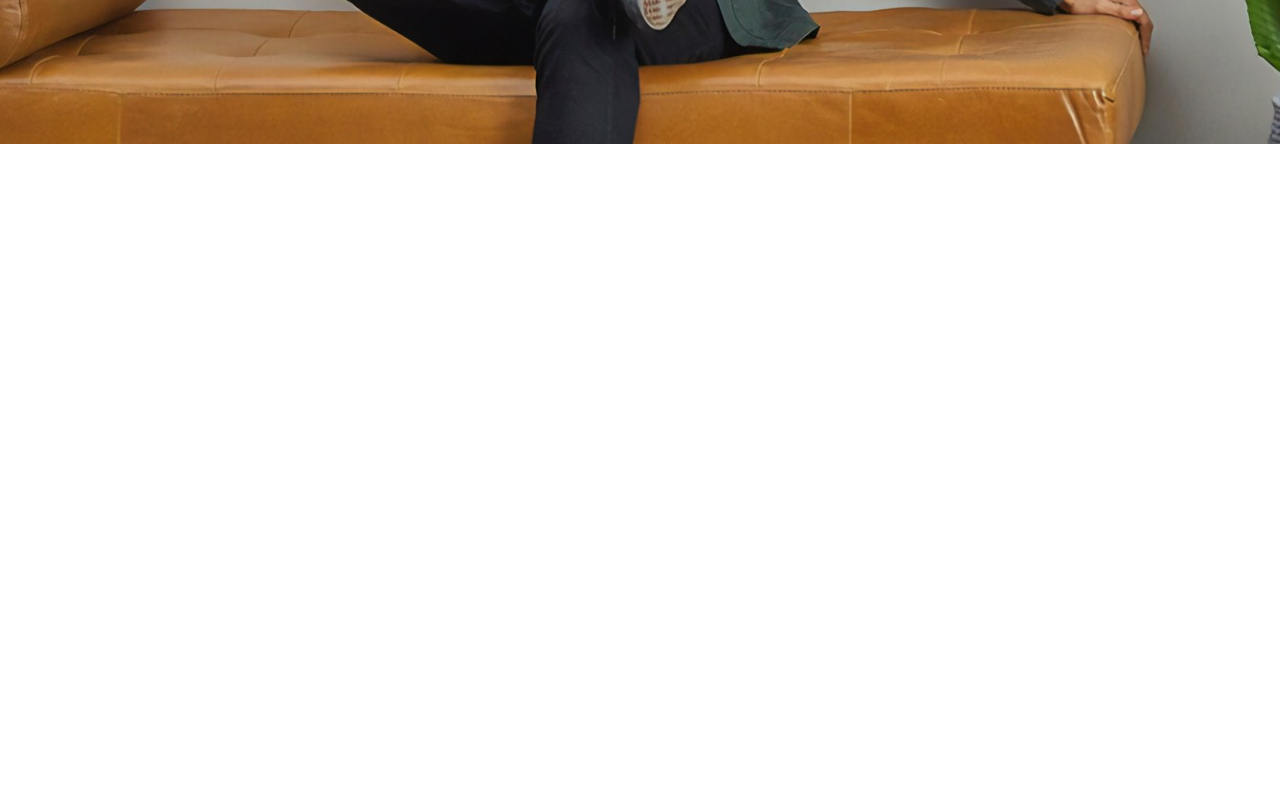
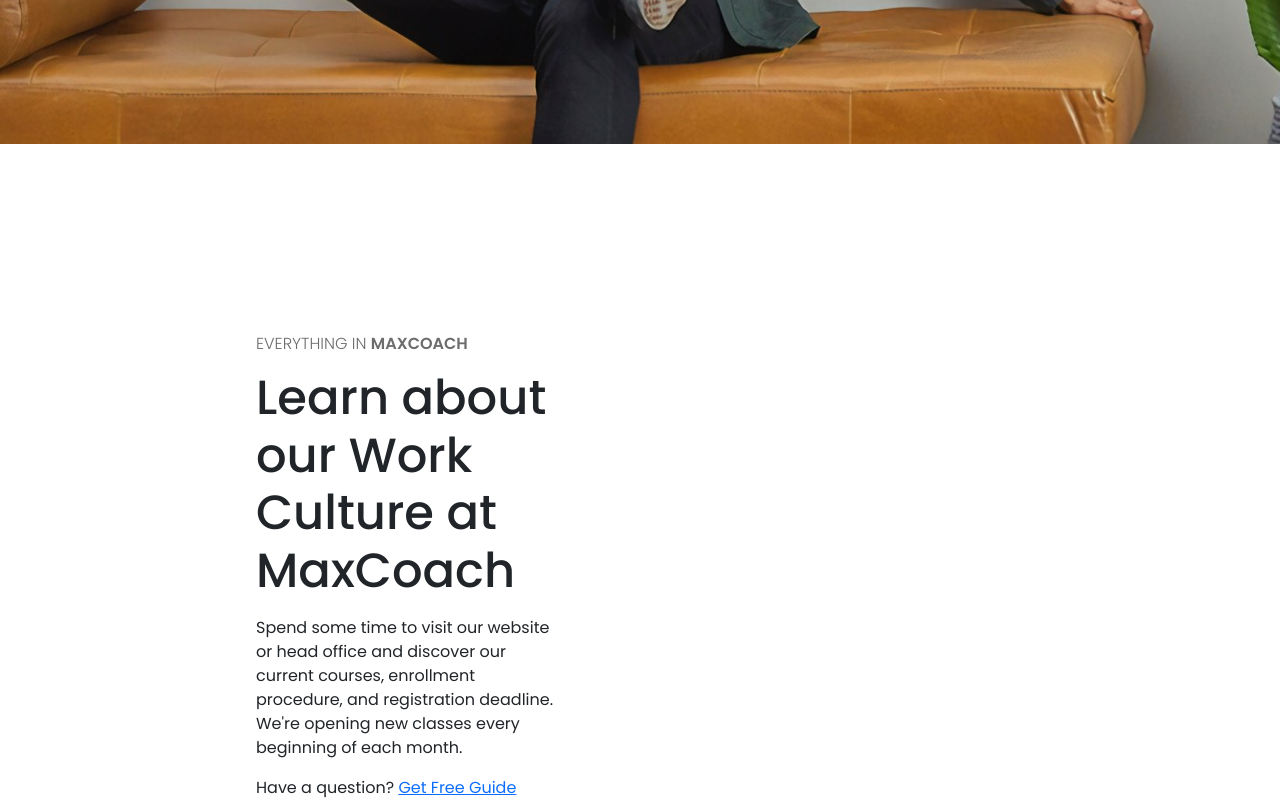
Before and after one commit to mlietti1/proj-html-vuejs, a Vue app: page / in a window 1280 px wide. Shown: the part 606-1406 px from the top of the page. Before the commit the page ends 800 px from the top, so only its background shows below. Built offline with nearby package versions, Linux system fonts and the light colour scheme.

Commit message:
[add] text content

```diff
--- a/src/components/AppHeader.vue
+++ b/src/components/AppHeader.vue
@@ -79,12 +79,13 @@
           }
           .toggle-menu {
             right: 0;
-            ul{
+            & ul{
               list-style: none;
               background-color: white;
               border: 2px solid lightgray;
               border-radius: 5px;
-              li{
+              & li{
+                color: $primary-font-color;
                 padding: 6px 12px;
                 cursor: pointer;
                 &:hover{
--- a/src/components/AppJumbo.vue
+++ b/src/components/AppJumbo.vue
@@ -47,7 +47,7 @@
     font-weight: 600;
   }
   h1{
-    font-size: 3.6rem;
+    font-size: 3.8rem;
     font-weight: 300;
   }
   a.button {
@@ -88,7 +88,7 @@
         li{
           a{
             background-color: white;
-            color: black;
+            color: $primary-font-color;
             display: inline-block;
             line-height: 2.2rem;
             width: 2.2rem;
--- a/src/components/AppMain.vue
+++ b/src/components/AppMain.vue
@@ -1,16 +1,20 @@
 <script>
 
 import AppJumbo from './AppJumbo.vue';
+import MainContent from './MainContent.vue';
+
 export default {
   name: 'AppMain',
   components:{
-    AppJumbo
+    AppJumbo,
+    MainContent
   }
 }
 </script>
 
 <template>
   <AppJumbo />
+  <MainContent />
 </template>
 
 <style lang="scss" scoped>
--- a/src/components/MainContent.vue
+++ b/src/components/MainContent.vue
@@ -6,11 +6,51 @@
 
 <template>
 
+  <div class="main-wrapper">
+
+    <div class="mc-row">
+
+      <div class="text-card">
+        <h5>Everything in <span>MaxCoach</span></h5>
+        <h2>Learn about our <span>Work Culture</span> at MaxCoach</h2>
+        <p>Spend some time to visit our website or head office and discover our current courses, enrollment procedure, and registration deadline. We're opening new classes every beginning of each month.</p>
+        <span>Have a question? <a href="#">Get Free Guide </a></span>
+      </div>
+    </div>
+
+
+  </div>
+
 </template>
 
 <style lang="scss" scoped>
 @use '../assets/styles/partials/mixin' as *;
 @use '../assets/styles/partials/vars' as *;
 
+.main-wrapper{
+  padding-top: 190px;
+  width: 60%;
+  margin: 0 auto;
+
+  .mc-row{
+    .text-card{
+      width: 40%;
+      h5{
+        font-weight: 300;
+        font-size: 1rem;
+        text-transform: uppercase;
+        color: $secondary-font-color;
+        span{
+          font-weight: 600;
+        }
+      }
+      h2{
+        font-size: 3rem;
+        margin: 1rem 0;
+      }
+    }
+
+  }
+}
 
 </style>
```
